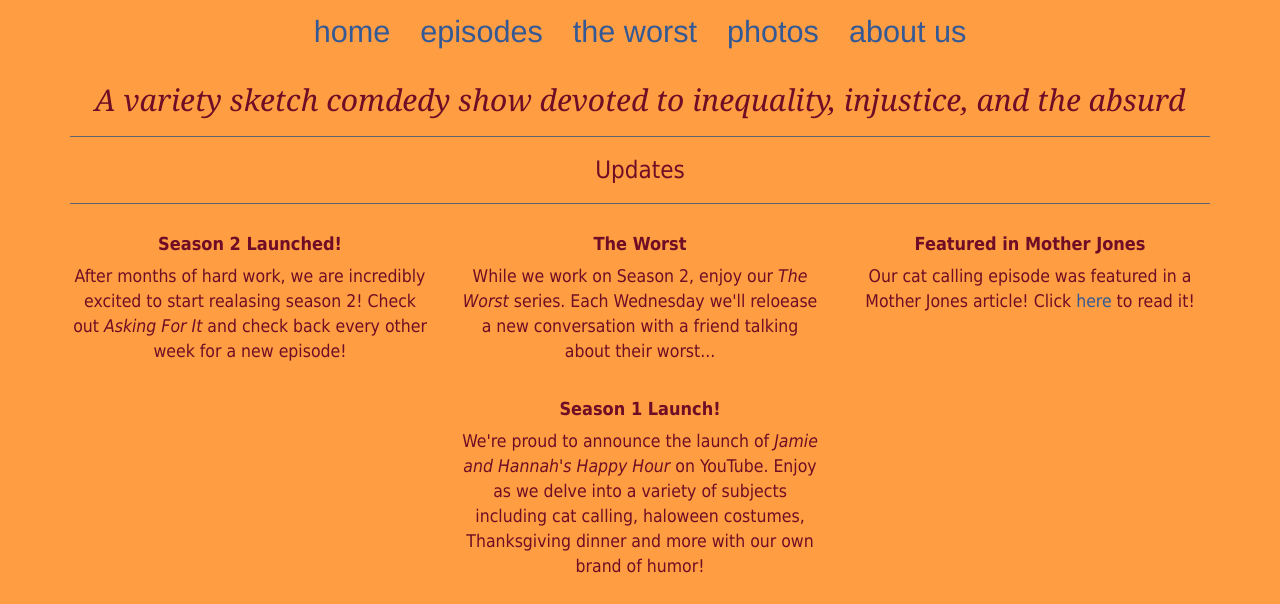
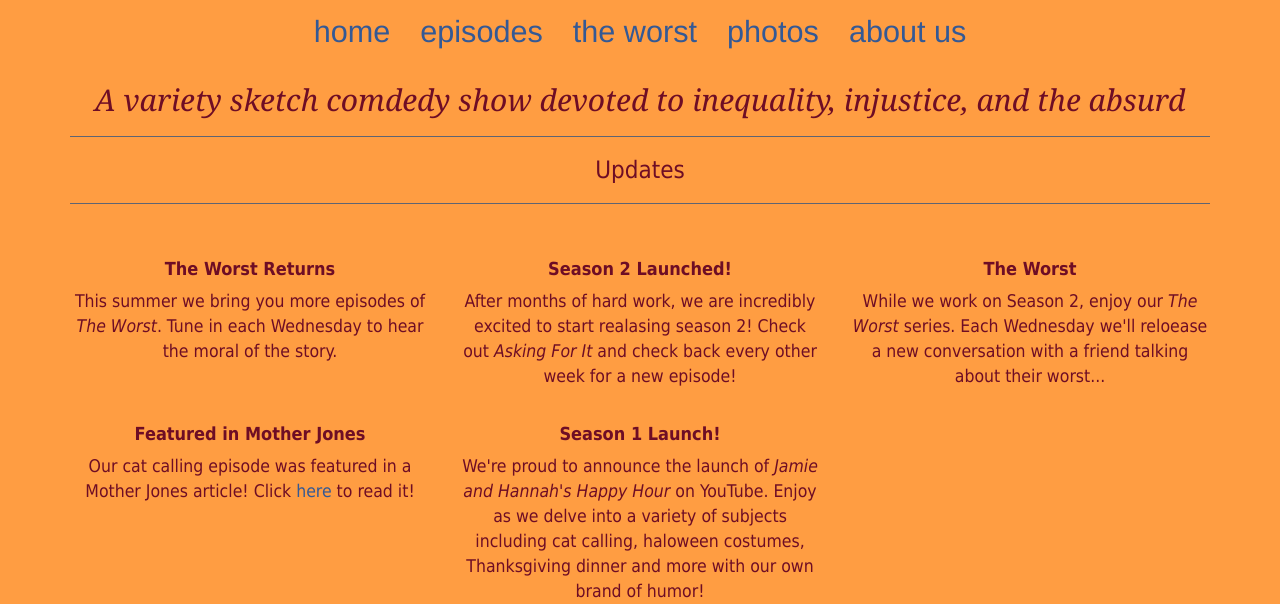
Before and after one commit to jonalf/jhhh-site, a Flask app: page / in a window 1280 px wide. Shown: the part 489-1093 px from the top of the page. Run offline with Flask 2, Linux system fonts and the light colour scheme; some libraries are stand-ins or nearby versions.

Commit message:
updated main page

```diff
--- a/jhh/templates/main.html
+++ b/jhh/templates/main.html
@@ -16,6 +16,12 @@
 
 
 <div class="row text-center">
+<br>
+  <div class="col-lg-4 col-md-4 col-sm-4 col-xs-12">
+    <h4><b>The Worst Returns</b></h4>
+    This summer we bring you more episodes of <i>The Worst</i>. Tune in each Wednesday to hear the moral of the story.
+  </div>
+
   <div class="col-lg-4 col-md-4 col-sm-4 col-xs-12">
     <h4><b>Season 2 Launched!</b></h4>
     After months of hard work, we are incredibly excited to start realasing season 2! Check out <i>Asking For It</i> and check back every other week for a new episode!
@@ -26,16 +32,13 @@
     <h4><b>The Worst</b></h4>
     While we work on Season 2, enjoy our <i>The Worst</i> series. Each Wednesday we'll reloease a new conversation with a friend talking about their worst...
   </div>
-
+</div>
+<br>
+<div class="row text-center">
   <div class="col-lg-4 col-md-4 col-sm-4 col-xs-12">
     <h4><b>Featured in Mother Jones</b></h4>
     Our cat calling episode was featured in a Mother Jones article! Click <a href="http://www.motherjones.com/kevin-drum/2015/10/another-long-hot-summer-catcalling-coming-close">here</a> to read it!
   </div>
-
-</div>
-<br>
-<div class="row text-center">
-  <div class="col-lg-4 col-md-4 col-sm-4 col-xs-12"></div>
   <div class="col-lg-4 col-md-4 col-sm-4 col-xs-12">
     <h4><b>Season 1 Launch!</b></h4>
     We're proud to announce the launch of <i>Jamie and Hannah's Happy Hour</i> on YouTube. Enjoy as we delve into a variety of subjects including cat calling, haloween costumes, Thanksgiving dinner and more with our own brand of humor!
```
